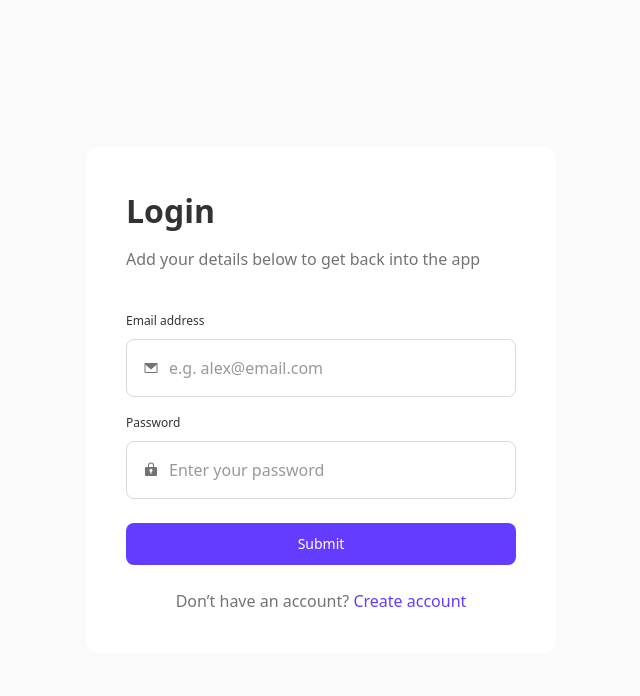
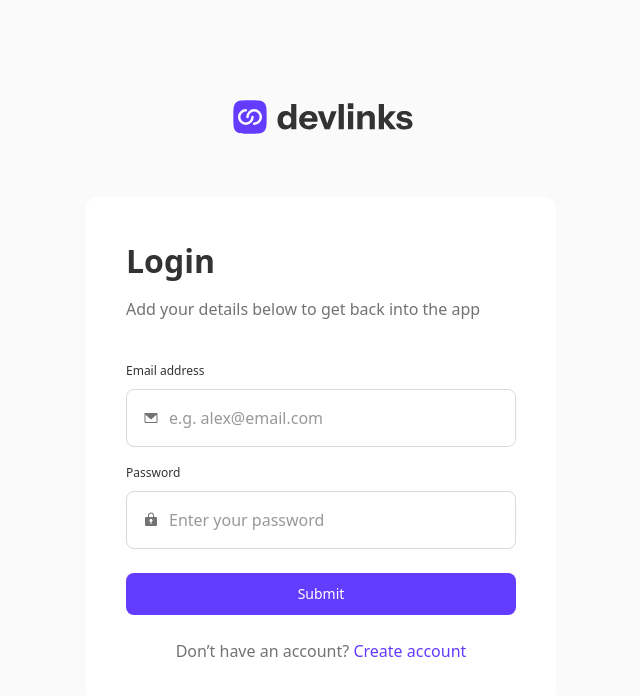
Before and after one commit to k2pbac/link-sharing, a Next.js app: page /login in a window 1280 px wide. Shown: the top 696 px of the page, without its empty margins (319-959 px from the left). Built offline with nearby package versions, Linux system fonts and the light colour scheme.

Commit message:
add header

```diff
--- a/src/app/login/login.scss
+++ b/src/app/login/login.scss
@@ -1,12 +1,20 @@
 .login-page {
   background-color: $light-white;
   .form {
-    padding: 40px;
-    background-color: $white;
     width: 470px;
     height: fit-content;
-    border-radius: 12px;
-
+    .title-container {
+      height: 100px;
+      display: flex;
+      justify-content: center;
+      align-items: flex-start;
+      background: $light-white;
+    }
+    .content-container {
+      padding: 40px;
+      background-color: $white;
+      border-radius: 12px;
+    }
     h2 {
       color: $dark-grey;
     }
--- a/src/components/flow-views/form/form.tsx
+++ b/src/components/flow-views/form/form.tsx
@@ -11,9 +11,15 @@ export default function Form() {
   const [passwordInput, setPasswordInput] = useState("");
 
   return (
-    <form className="flex flex-col gap-3 center-content form justify-center">
+    <form className="flex flex-col center-content form justify-center">
+      <div className="title-container">
+        <img src="/assets/images/logo-devlinks-large.svg" alt="logo" />
+      </div>
+      <div className="content-container flex flex-col gap-3 justify-center">
         <h2 className="heading-m">Login</h2>
-      <p className="body-m">Add your details below to get back into the app</p>
+        <p className="body-m">
+          Add your details below to get back into the app
+        </p>
         <div>
           <div className="mb-2 block">
             <Label className="body-s" htmlFor="email" value="Email address" />
@@ -68,6 +74,7 @@ export default function Form() {
         <p className="text-center body-m pt-3">
           Don’t have an account? <Link href="/signup">Create account</Link>
         </p>
+      </div>
     </form>
   );
 }
```
Lines whose indentation alone changed are shown as unchanged.
